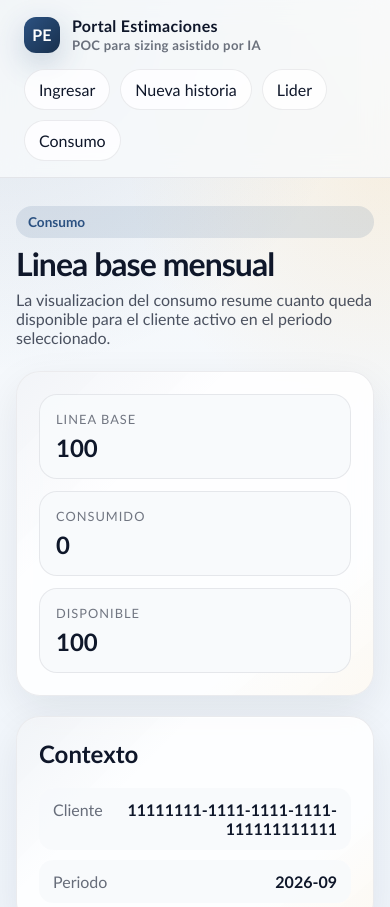
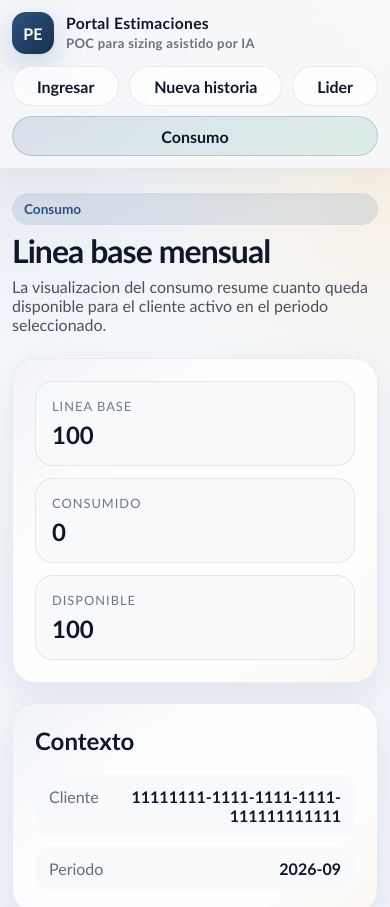
Before and after one commit to MiguelMaidana/portal-estimaciones, a Next.js app in the folder apps/web/: page /consumo in a window 390 px wide. Shown: the top 907 px of the page. Built offline with nearby package versions, Linux system fonts and the light colour scheme; no server answers.

Commit message:
Polish global shell layout

```diff
--- a/apps/web/src/app/layout.tsx
+++ b/apps/web/src/app/layout.tsx
@@ -1,28 +1,14 @@
 import "../styles/globals.css";
 import "../styles/tokens.css";
-import Link from "next/link";
 import type { ReactNode } from "react";
+import { AppHeader } from "../components/layout/AppHeader";
 
 export default function RootLayout({ children }: { children: ReactNode }) {
   return (
     <html lang="es">
       <body>
         <div className="app-shell">
-          <header className="app-topbar">
-            <div className="app-brand">
-              <span className="app-brand-mark">PE</span>
-              <div>
-                <div>Portal Estimaciones</div>
-                <small>POC para sizing asistido por IA</small>
-              </div>
-            </div>
-            <nav className="app-nav" aria-label="Navegacion principal">
-              <Link href="/login">Ingresar</Link>
-              <Link href="/historias/nueva?demo=1">Nueva historia</Link>
-              <Link href="/lider">Lider</Link>
-              <Link href="/consumo">Consumo</Link>
-            </nav>
-          </header>
+          <AppHeader />
           {children}
         </div>
       </body>
--- /dev/null
+++ b/apps/web/src/components/layout/AppHeader.tsx
@@ -0,0 +1,41 @@
+"use client";
+
+import Link from "next/link";
+import { usePathname } from "next/navigation";
+
+const NAV_ITEMS = [
+  { href: "/login", label: "Ingresar" },
+  { href: "/historias/nueva?demo=1", label: "Nueva historia" },
+  { href: "/lider", label: "Lider" },
+  { href: "/consumo", label: "Consumo" }
+];
+
+export function AppHeader() {
+  const pathname = usePathname();
+
+  return (
+    <header className="app-topbar">
+      <div className="app-topbar-inner">
+        <div className="app-brand">
+          <span className="app-brand-mark">PE</span>
+          <div className="app-brand-copy">
+            <div className="app-brand-title">Portal Estimaciones</div>
+            <small>POC para sizing asistido por IA</small>
+          </div>
+        </div>
+
+        <nav className="app-nav" aria-label="Navegacion principal">
+          {NAV_ITEMS.map((item) => {
+            const active = pathname === item.href.split("?")[0];
+
+            return (
+              <Link key={item.href} href={item.href} data-active={active ? "true" : "false"}>
+                {item.label}
+              </Link>
+            );
+          })}
+        </nav>
+      </div>
+    </header>
+  );
+}
--- a/apps/web/src/styles/globals.css
+++ b/apps/web/src/styles/globals.css
@@ -35,14 +35,21 @@ a:hover {
   position: sticky;
   top: 0;
   z-index: 10;
+  backdrop-filter: blur(14px);
+  background: rgba(248, 250, 252, 0.84);
+  border-bottom: 1px solid rgba(15, 23, 42, 0.08);
+  box-shadow: 0 10px 30px rgba(15, 23, 42, 0.04);
+}
+
+.app-topbar-inner {
+  width: min(1240px, calc(100% - 32px));
+  margin: 0 auto;
+  min-height: 76px;
   display: flex;
   align-items: center;
   justify-content: space-between;
-  gap: 16px;
-  padding: 16px 24px;
-  backdrop-filter: blur(14px);
-  background: rgba(248, 250, 252, 0.8);
-  border-bottom: 1px solid rgba(15, 23, 42, 0.08);
+  gap: 18px;
+  padding: 10px 0;
 }
 
 .app-brand {
@@ -53,18 +60,27 @@ a:hover {
   letter-spacing: 0.02em;
 }
 
+.app-brand-copy {
+  display: grid;
+  gap: 2px;
+}
+
+.app-brand-title {
+  font-size: 0.98rem;
+  font-weight: 800;
+  line-height: 1.1;
+}
+
 .app-brand small {
-  display: block;
-  margin-top: 2px;
   font-size: 0.82rem;
   font-weight: 600;
   color: rgba(15, 23, 42, 0.6);
 }
 
 .app-brand-mark {
-  width: 36px;
-  height: 36px;
-  border-radius: 12px;
+  width: 42px;
+  height: 42px;
+  border-radius: 14px;
   display: grid;
   place-items: center;
   background: linear-gradient(135deg, var(--color-azul), #18304d);
@@ -76,14 +92,19 @@ a:hover {
   display: flex;
   flex-wrap: wrap;
   gap: 10px;
+  justify-content: flex-end;
 }
 
 .app-nav a {
-  padding: 10px 14px;
+  min-height: 40px;
+  display: inline-flex;
+  align-items: center;
+  padding: 0 14px;
   border-radius: 999px;
   color: #0f172a;
   background: rgba(255, 255, 255, 0.75);
   border: 1px solid rgba(15, 23, 42, 0.08);
+  font-weight: 700;
 }
 
 .app-nav a:hover {
@@ -97,9 +118,9 @@ a:hover {
 }
 
 main {
-  width: min(1180px, calc(100% - 32px));
+  width: min(1240px, calc(100% - 32px));
   margin: 0 auto;
-  padding: 28px 0 48px;
+  padding: 34px 0 56px;
 }
 
 .page-hero {
@@ -135,8 +156,35 @@ main {
   }
 
   .app-topbar {
+    position: static;
+  }
+
+  .app-topbar-inner {
+    width: min(1240px, calc(100% - 24px));
+    flex-direction: column;
     align-items: flex-start;
-    flex-direction: column;
+    gap: 12px;
+    padding: 12px 0;
+  }
+}
+
+@media (max-width: 640px) {
+  main {
+    width: calc(100% - 24px);
+    padding: 24px 0 40px;
+  }
+
+  .app-topbar-inner {
+    width: calc(100% - 24px);
+  }
+
+  .app-nav {
+    width: 100%;
+  }
+
+  .app-nav a {
+    flex: 1 1 auto;
+    justify-content: center;
   }
 }
 
```
Also changed, not shown: 1 other file (tests, documents, lock files or other folders).
